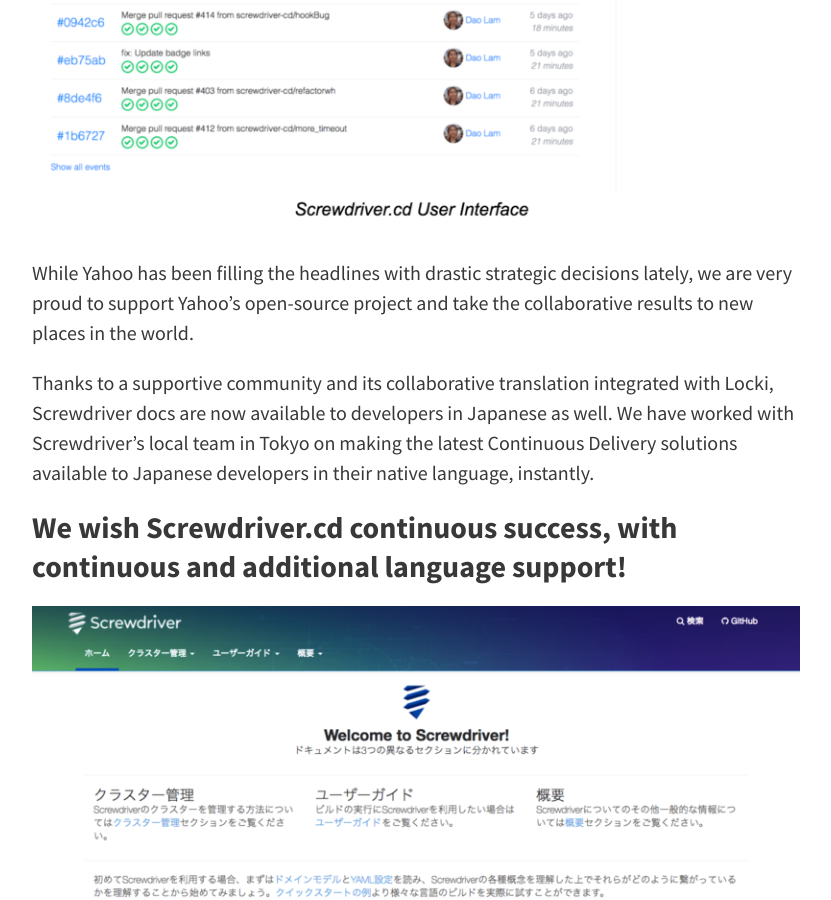
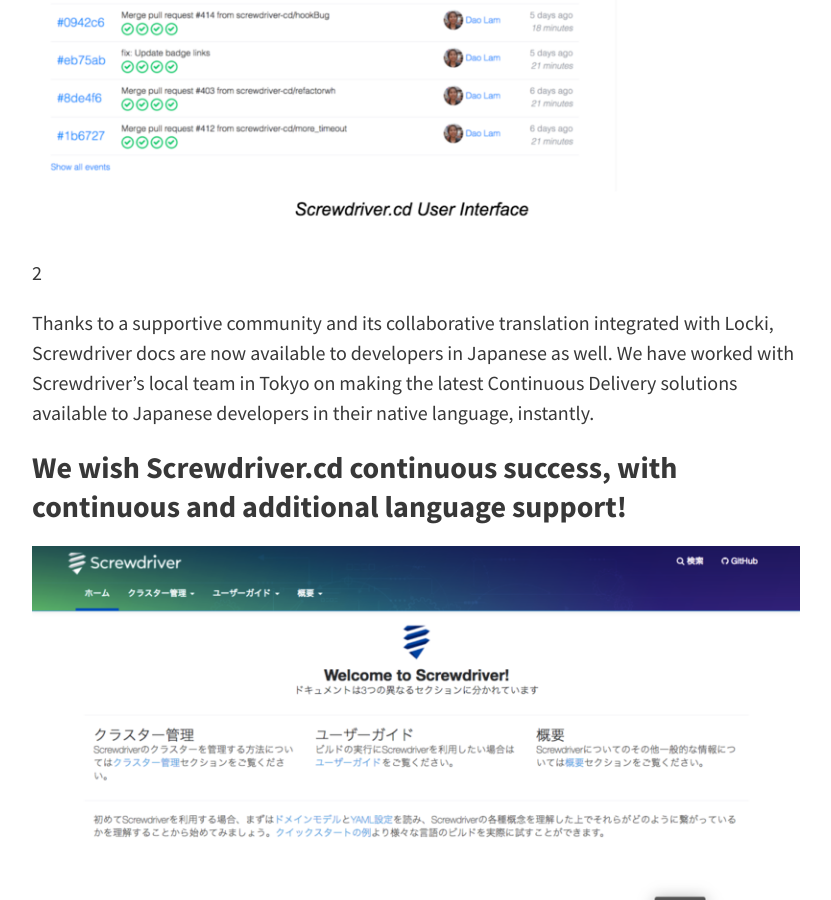
Before and after one commit to team-pal/locki-blog, a Jekyll site: the page built from _posts/ja/2017-01-13-screwdriver.md, in a window 1280 px wide and 900 px high, scrolled down 1057 px. Shown: the whole window, without its empty margins (224-1055 px from the left). Built offline with Jekyll 4.4.1, drawn with Linux system fonts in a browser that asks for light colours; nearby versions of some CDN libraries; our own code applies the rules of GitHub Pages for plain Markdown files.

Commit message:
Committed via Localize

```diff
--- a/_posts/ja/2017-01-13-screwdriver.md
+++ b/_posts/ja/2017-01-13-screwdriver.md
@@ -11,7 +11,7 @@
 
 ![Screwdriver UI](/img/screwdriver.png)
 
-While Yahoo has been filling the headlines with drastic strategic decisions lately, we are very proud to support Yahoo's open-source project and take the collaborative results to new places in the world.
+2
 
 Thanks to a supportive community and its collaborative translation integrated with Locki, Screwdriver docs are now available to developers in Japanese as well. We have worked with Screwdriver's local team in Tokyo on making the latest Continuous Delivery solutions available to Japanese developers in their native language, instantly.
 
```
